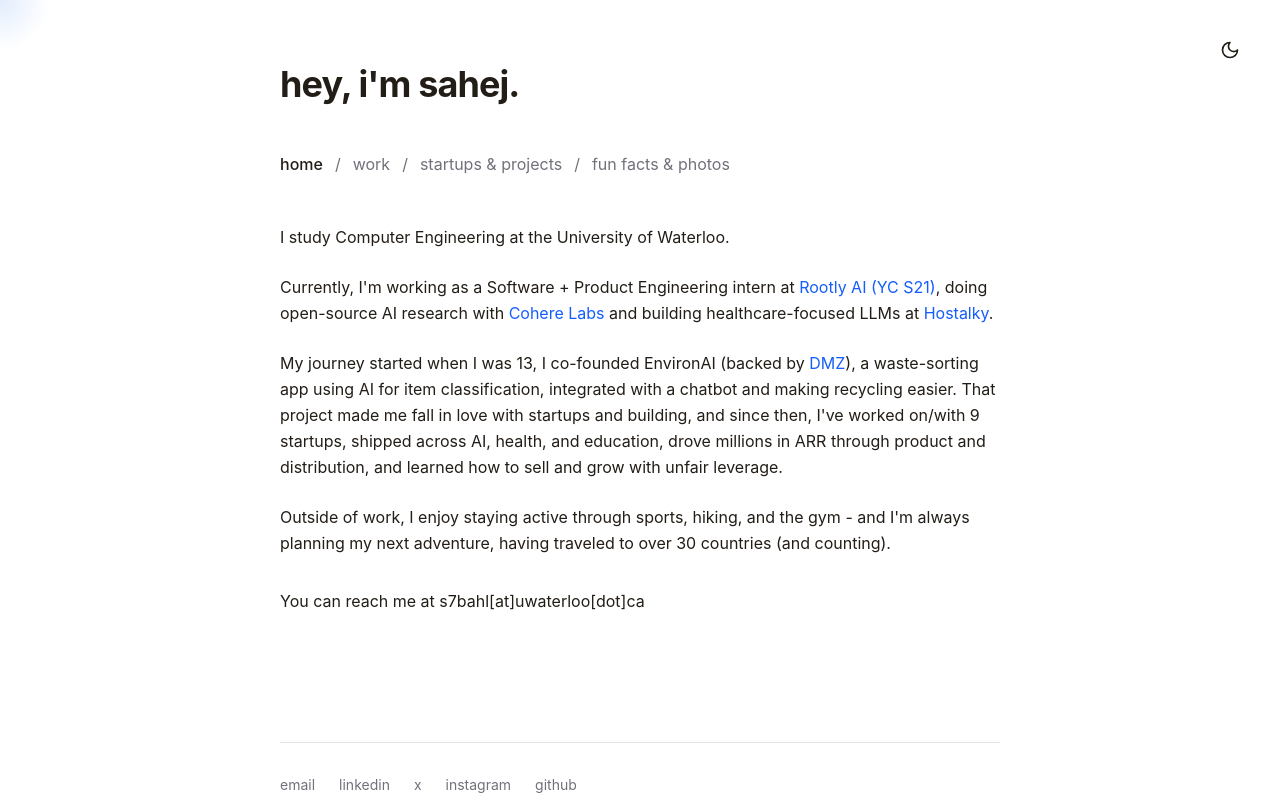
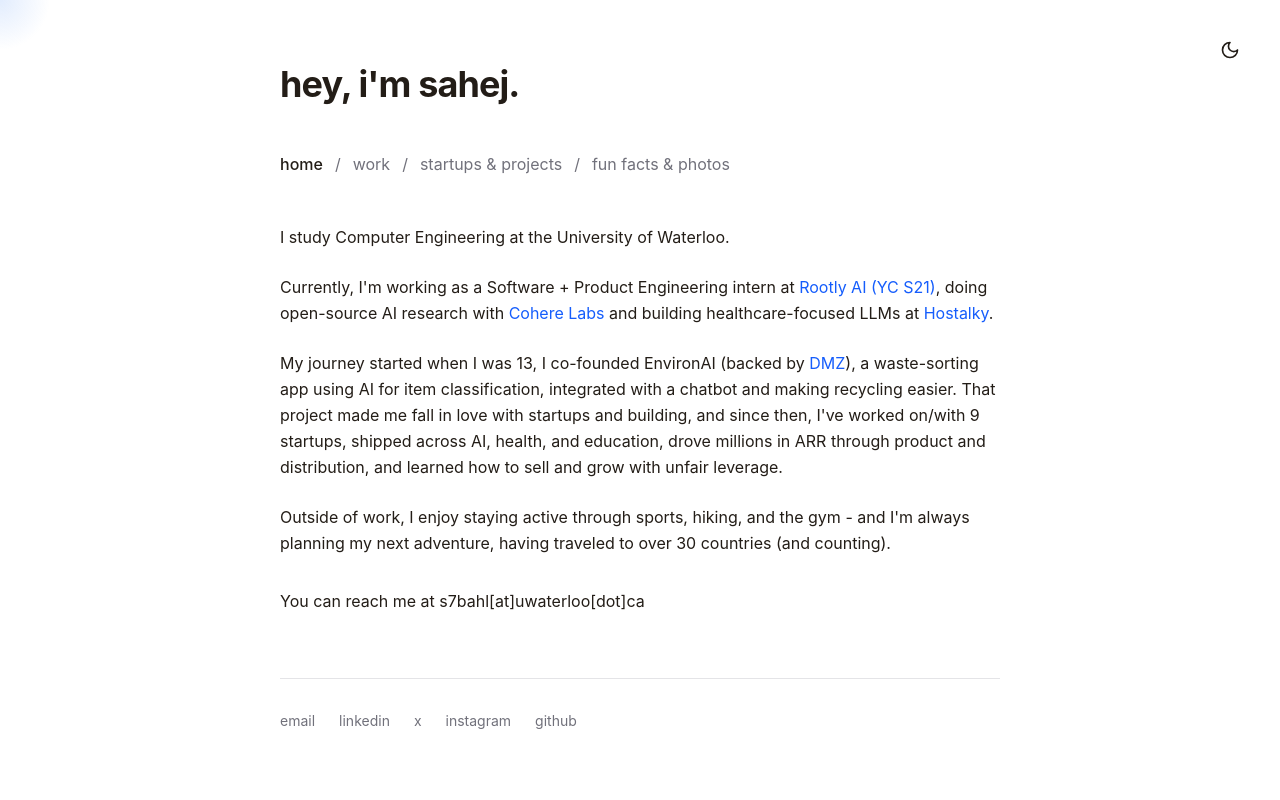
Before and after one commit to SahejBahl/portfolio-website, a React (Vite) app: page / in a window 1280 px wide. Built offline with nearby package versions, Linux system fonts and the light colour scheme.

Commit message:
Move footer up from bottom of page

```diff
--- a/src/pages/Home.tsx
+++ b/src/pages/Home.tsx
@@ -37,7 +37,7 @@ export default function Home() {
           </Link>
         </nav>
            {/* Introduction */}
-        <div className="space-y-6 text-base leading-relaxed mb-32">
+        <div className="space-y-6 text-base leading-relaxed mb-16">
           <p>
             I study Computer Engineering at the University of Waterloo.
           </p>
@@ -56,7 +56,7 @@ export default function Home() {
         </div>
 
         {/* Footer */}
-        <footer className="mt-32 pt-8 border-t border-border">
+        <footer className="mt-12 pt-8 border-t border-border">
           <div className="flex gap-6 text-sm text-muted-foreground">
             <a href="mailto:s7bahl@uwaterloo.ca" className="hover:text-foreground transition-colors">
               email
```
